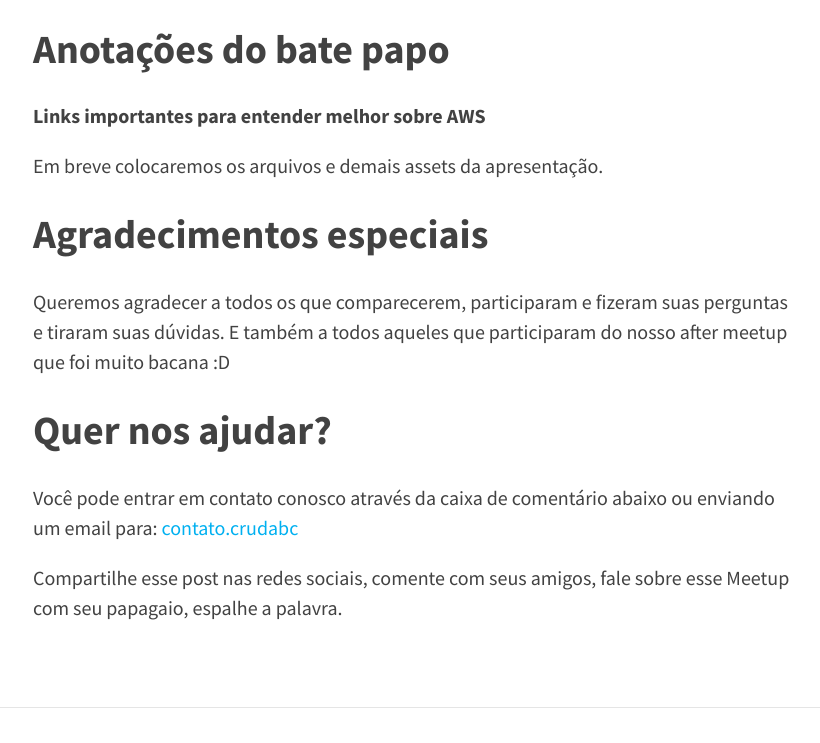
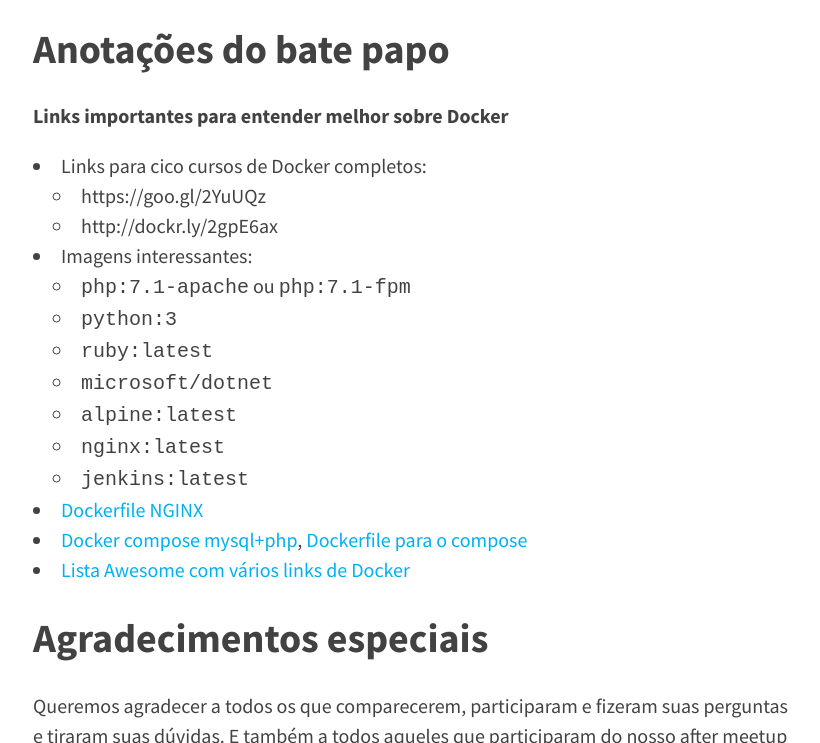
Before and after one commit to crud-abc/crud-abc.github.io, a Jekyll site: the page built from _posts/2016-12-19-crud-abc-3-conteudo.md, in a window 1280 px wide and 900 px high, scrolled down 537 px, cut to the strip 157-900 px from the top of the window. Shown: the whole strip, without its empty margins (223-1043 px from the left). Built offline with Jekyll 4.4.1, drawn with Linux system fonts in a browser that asks for light colours; nearby versions of some CDN libraries; comment, search, counter and statistics services are not loaded.

Commit message:
Added post notes

```diff
--- a/_posts/2016-12-19-crud-abc-3-conteudo.md
+++ b/_posts/2016-12-19-crud-abc-3-conteudo.md
@@ -20,9 +20,22 @@
 
 ## Anotações do bate papo
 
-**Links importantes para entender melhor sobre AWS**
+**Links importantes para entender melhor sobre Docker**
 
-Em breve colocaremos os arquivos e demais assets da apresentação.
+- Links para cico cursos de Docker completos:
+  - https://goo.gl/2YuUQz
+  - http://dockr.ly/2gpE6ax
+- Imagens interessantes:
+  - `php:7.1-apache` ou `php:7.1-fpm`
+  - `python:3`
+  - `ruby:latest`
+  - `microsoft/dotnet`
+  - `alpine:latest`
+  - `nginx:latest`
+  - `jenkins:latest`
+- [Dockerfile NGINX](http://pastebin.com/raw/ADHEWqE0)
+- [Docker compose mysql+php](http://pastebin.com/raw/Mdt0HUcD), [Dockerfile para o compose](http://pastebin.com/raw/u7dHdGyB)
+- [Lista Awesome com vários links de Docker](https://github.com/veggiemonk/awesome-docker)
 
 ## Agradecimentos especiais
 
```
